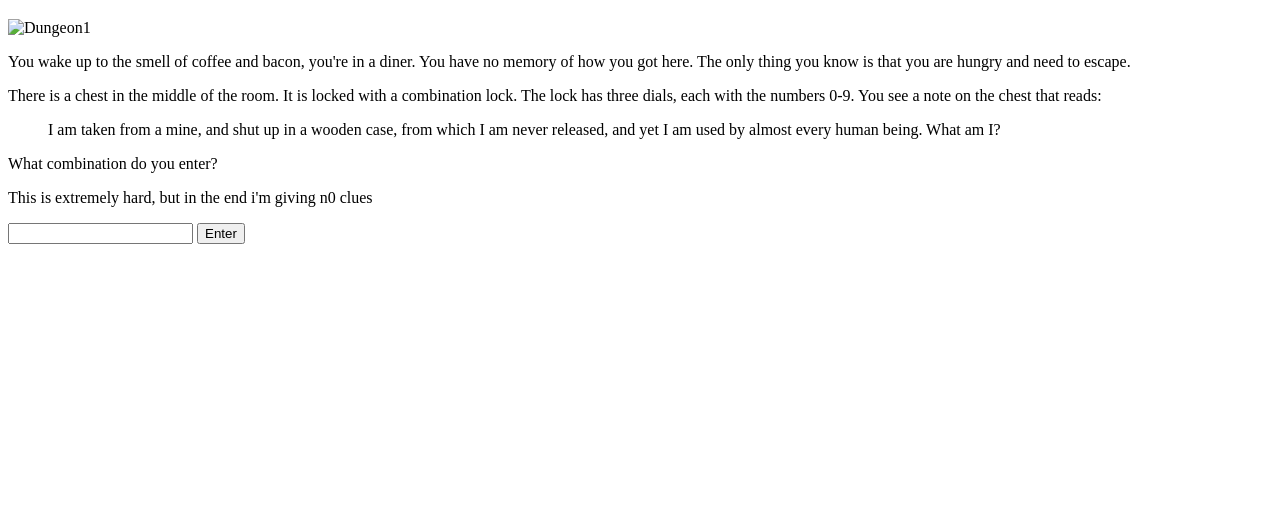
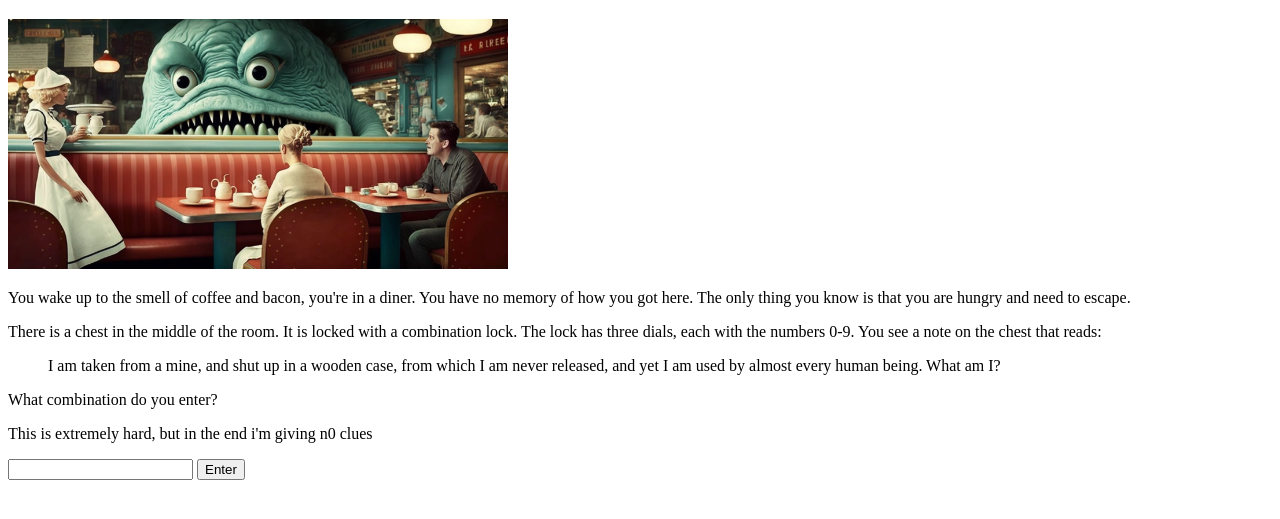
Before and after one commit to Easy-Jake/Over-Easy-AI-Games, a plain HTML site: page index.html in a window 1280 px wide. Shown: the part 61-580 px from the top of the page. Drawn offline with Linux system fonts and the light colour scheme.

Commit message:
Update index.html

```diff
--- a/index.html
+++ b/index.html
@@ -7,7 +7,7 @@
 
 	<h1>Escape The Diner</h1>
 
-	<img src="Dungeon1.png" alt="Dungeon1" style="width:100%; max-width:500px;">
+	<img src="Dungeon1.jpg" alt="Dungeon1" style="width:100%; max-width:500px;">
 
 	<p>You wake up to the smell of coffee and bacon, you're in a diner. You have no memory of how you got here. The only thing you know is that you are hungry and need to escape.</p>
 
```
